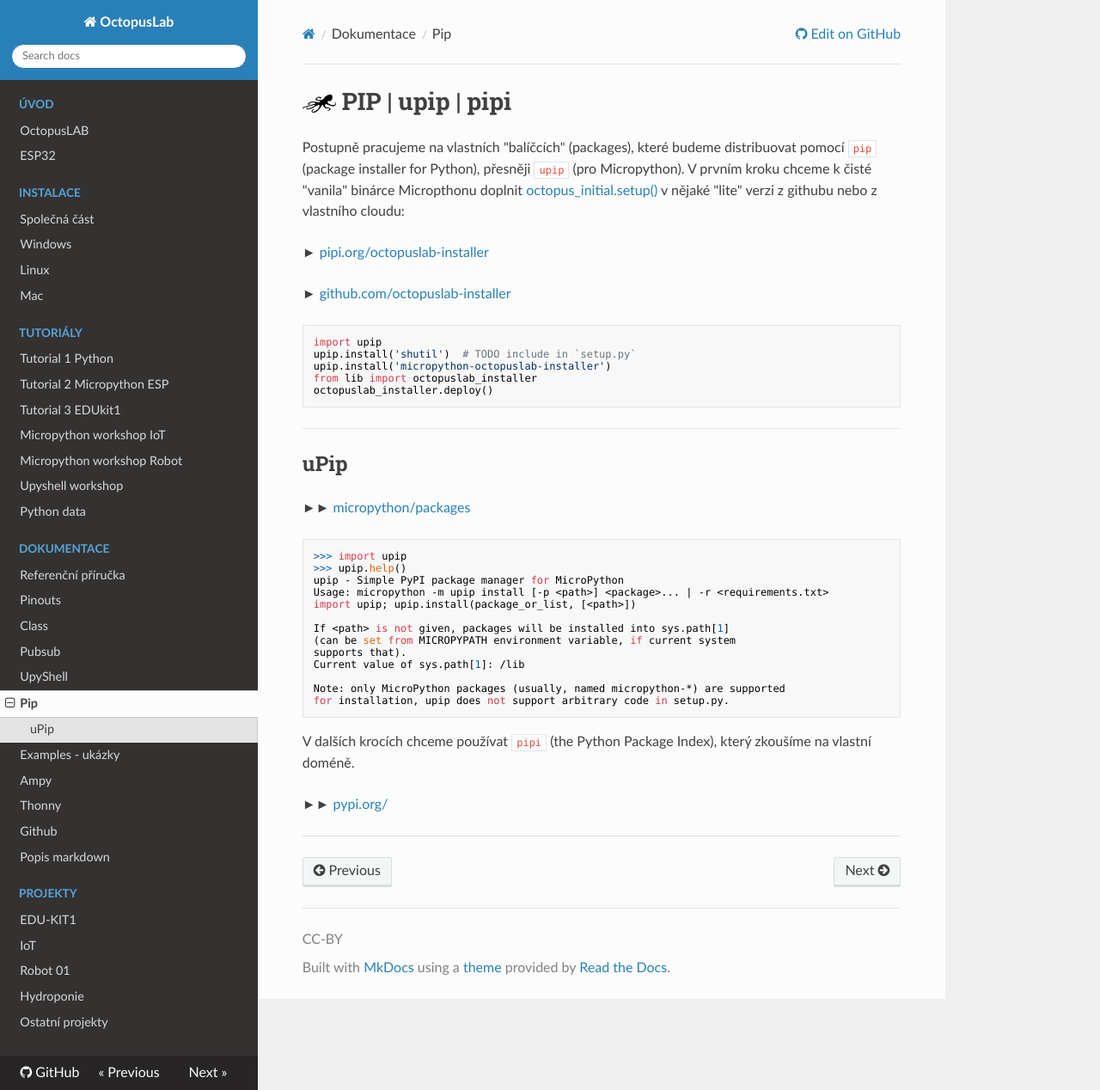
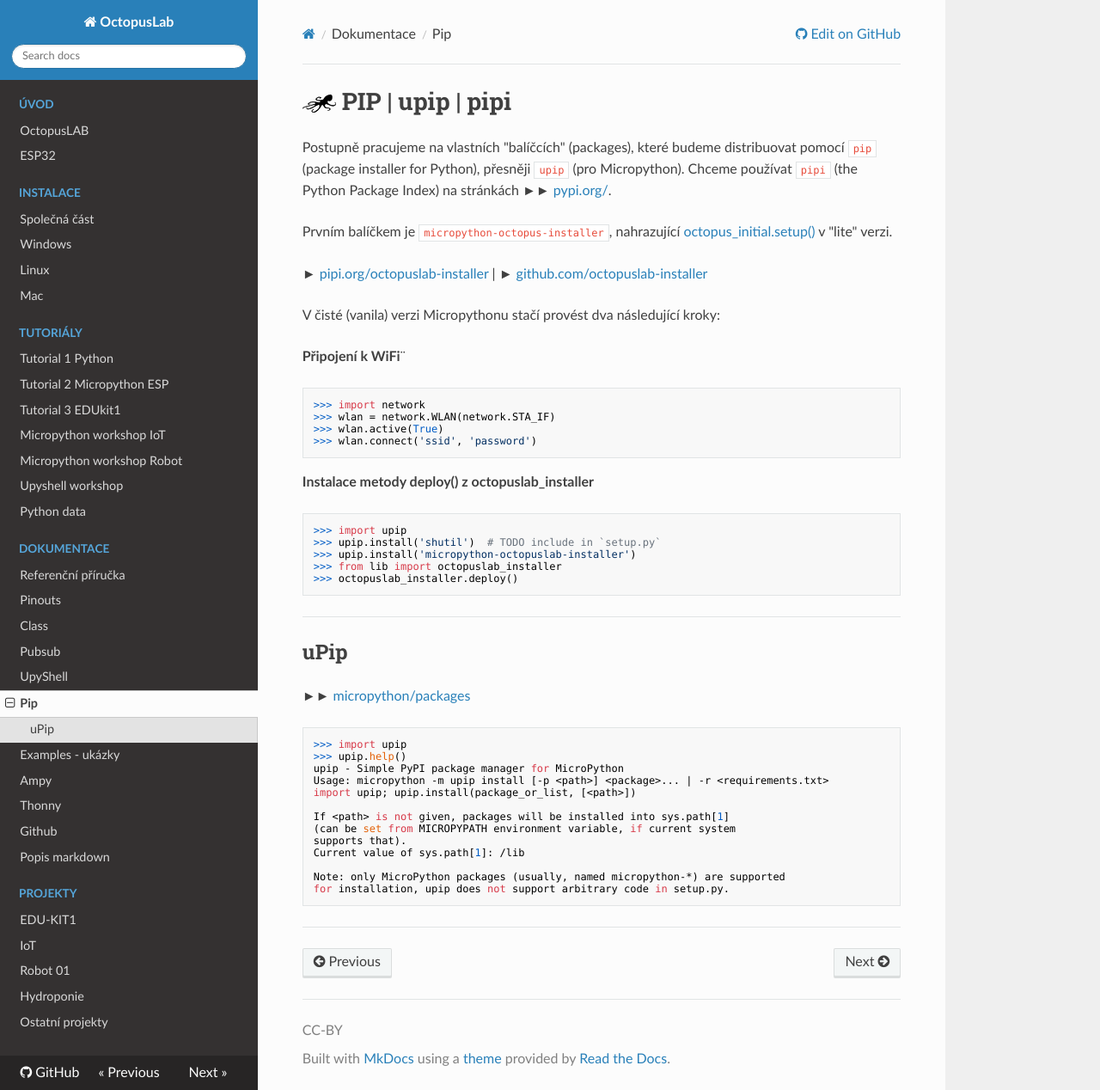
Before and after one commit to octopuslab-cz/docs_octopuslab_cz, an MkDocs documentation site: the page built from docs/pip.md, in a window 1280 px wide and 1268 px high. Shown: the whole window at 86% size. Built offline with MkDocs 1.6.1, drawn with Linux system fonts in a browser that asks for light colours; nearby versions of some CDN libraries.

Commit message:
upip typo

````diff
--- a/docs/pip.md
+++ b/docs/pip.md
@@ -1,18 +1,32 @@
 # ![logo](img/logo_small.png) PIP | upip | pipi
 
-Postupně pracujeme na vlastních "balíčcích" (packages), které budeme distribuovat pomocí `pip` (package installer for Python), přesněji `upip` (pro Micropython).
-V prvním kroku chceme k čisté "vanila" binárce Micropthonu doplnit [octopus_initial.setup()](../install/#octopus_initialsetup) v nějaké "lite" verzi z githubu nebo z vlastního cloudu:
+Postupně pracujeme na vlastních "balíčcích" (packages), které budeme distribuovat pomocí `pip` (package installer for Python), přesněji `upip` (pro Micropython). Chceme používat `pipi` (the Python Package Index) na stránkách ►► [pypi.org/](https://pypi.org/).
 
-► [pipi.org/octopuslab-installer](https://pypi.org/project/micropython-octopuslab-installer/#data)
 
+Prvním balíčkem je `micropython-octopus-installer`, nahrazující [octopus_initial.setup()](../install/#octopus_initialsetup) v "lite" verzi.
+
+► [pipi.org/octopuslab-installer](https://pypi.org/project/micropython-octopuslab-installer/#data) |
 ► [github.com/octopuslab-installer](https://github.com/octopusengine/octopuslab-installer)
 
+
+V čisté (vanila) verzi Micropythonu stačí provést dva následující kroky:
+
+**Připojení k WiFi**¨
+
 ```python
-import upip
-upip.install('shutil')  # TODO include in `setup.py`
-upip.install('micropython-octopuslab-installer')
-from lib import octopuslab_installer
-octopuslab_installer.deploy()
+>>> import network
+>>> wlan = network.WLAN(network.STA_IF)
+>>> wlan.active(True)
+>>> wlan.connect('ssid', 'password')
+```
+
+**Instalace metody deploy() z octopuslab_installer**
+```python
+>>> import upip
+>>> upip.install('shutil')  # TODO include in `setup.py`
+>>> upip.install('micropython-octopuslab-installer')
+>>> from lib import octopuslab_installer
+>>> octopuslab_installer.deploy()
 ```
 
 ---
@@ -39,8 +53,6 @@
 ```
 
 
-V dalších krocích chceme používat `pipi` (the Python Package Index), který zkoušíme na vlastní doméně.
 
-►► [pypi.org/](https://pypi.org/)
 
 ---
````
